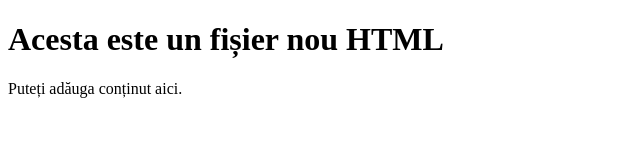
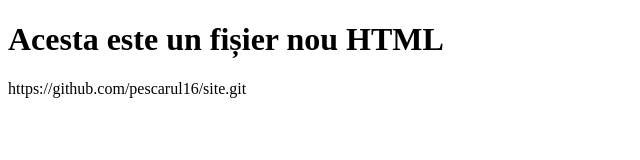
Before and after one commit to pescarul16/MIP, a plain HTML site: page newfile.html in a window 1280 px wide. Shown: the whole page, without its empty margins (0-640 px from the left). Drawn offline with Linux system fonts and the light colour scheme.

Commit message:
newfile.html

```diff
--- a/newfile.html
+++ b/newfile.html
@@ -7,6 +7,6 @@
 </head>
 <body>
     <h1>Acesta este un fișier nou HTML</h1>
-    <p>Puteți adăuga conținut aici.</p>
+    <p>https://github.com/pescarul16/site.git</p>
 </body>
 </html>
```
